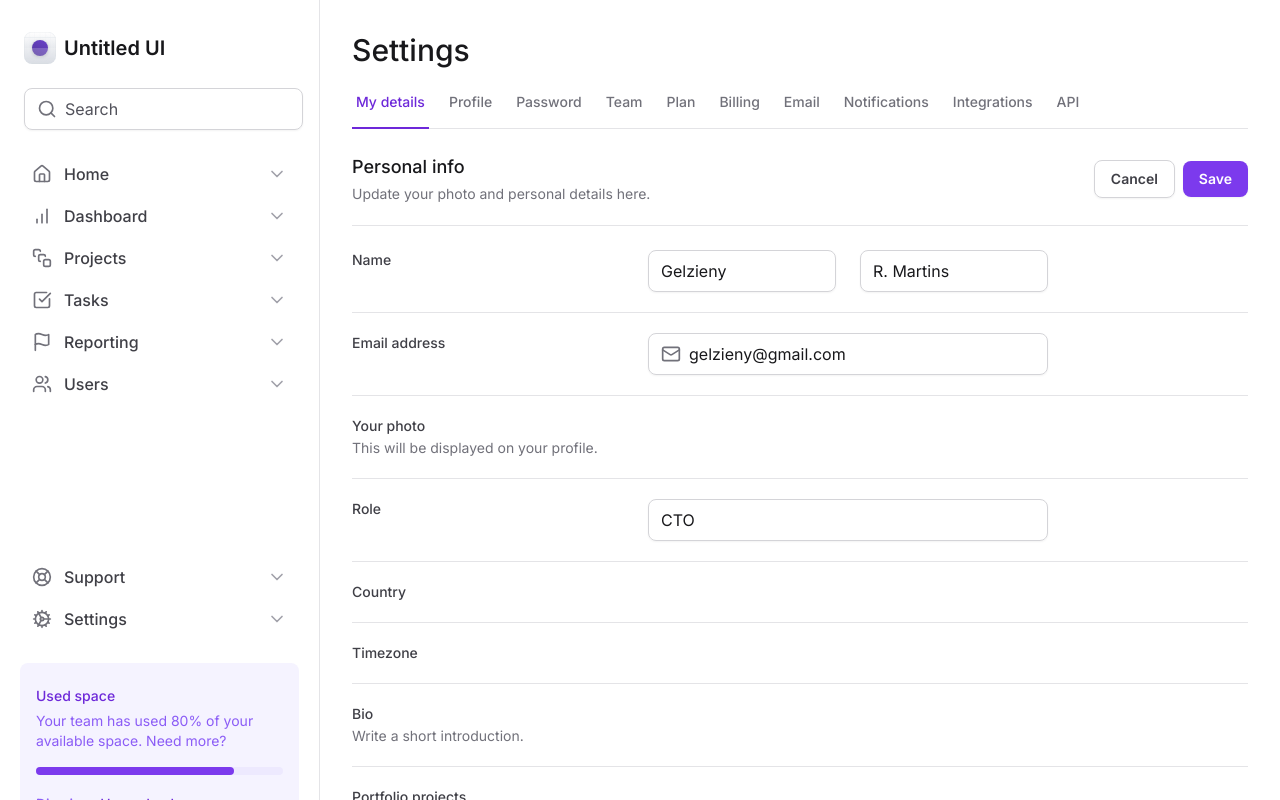
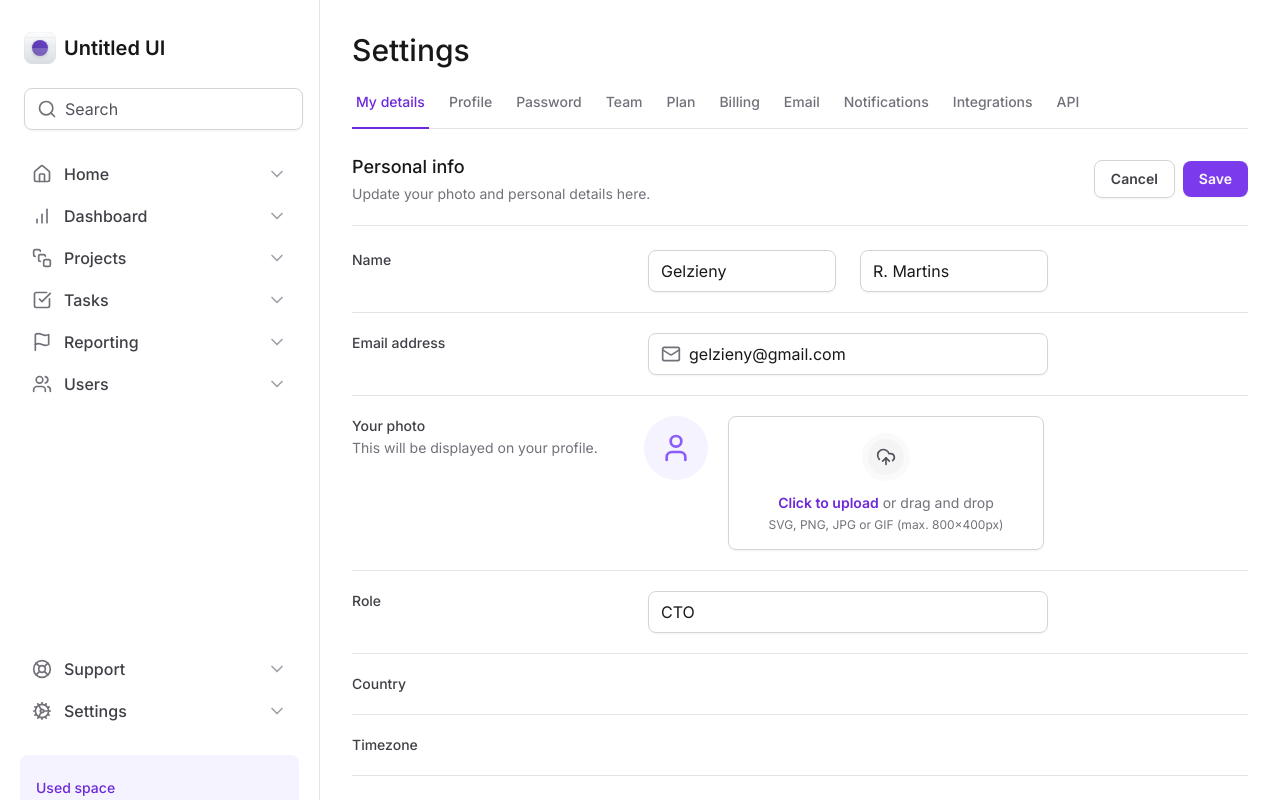
Before and after one commit to Gelzieny/tailwind-next, a Next.js app: page / in a window 1280 px wide. Shown: the top 800 px of the page. Built offline with nearby package versions, Linux system fonts and the light colour scheme.

Commit message:
Upload do Avatar

```diff
--- a/src/app/page.tsx
+++ b/src/app/page.tsx
@@ -1,6 +1,6 @@
 import { SettingsTabs } from '@/components/SettingsTabs'
 import * as Input from '@/components/Input'
-import { Mail } from 'lucide-react'
+import { Mail, UploadCloud, User } from 'lucide-react'
 
 export default function Home() {
   return (
@@ -73,7 +73,7 @@
           </div>
           <div className="grid grid-cols-form gap-3 pt-5">
             <label
-              htmlFor="email"
+              htmlFor="photo"
               className="text-sm font-medium text-zinc-700"
             >
               Your photo
@@ -81,7 +81,33 @@
                 This will be displayed on your profile.
               </span>
             </label>
-            <div />
+            <div className="flex items-start gap-5">
+              <div className="flex h-16 w-16 items-center justify-center rounded-full bg-violet-50">
+                <User className="h-8 w-8 text-violet-500" />
+              </div>
+
+              <label
+                htmlFor="photo"
+                className="group flex flex-1 cursor-pointer flex-col items-center gap-3 rounded-lg border border-zinc-300 px-6 py-4 text-center text-zinc-500 shadow-sm hover:border-violet-200 hover:bg-violet-25 hover:text-violet-500"
+              >
+                <div className="rounded-full border-6 border-zinc-50 bg-zinc-100 p-2 group-hover:border-violet-50 group-hover:bg-violet-100">
+                  <UploadCloud className="h-5 w-5 text-zinc-600 group-hover:text-violet-600" />
+                </div>
+
+                <div className="flex flex-col items-center gap-1">
+                  <span className="text-sm">
+                    <span className="font-semibold text-violet-700">
+                      Click to upload
+                    </span>{' '}
+                    or drag and drop
+                  </span>
+                  <span className="text-xs">
+                    SVG, PNG, JPG or GIF (max. 800x400px)
+                  </span>
+                </div>
+              </label>
+              <input type="file" className="sr-only" id="photo" />
+            </div>
           </div>
           <div className="grid grid-cols-form gap-3 pt-5">
             <label htmlFor="role" className="text-sm font-medium text-zinc-700">
--- a/tailwind.config.ts
+++ b/tailwind.config.ts
@@ -9,6 +9,14 @@
         profile: 'max-content 1fr min-content',
         form: 'minmax(7.5rem, 17.5rem) minmax(25rem, 1fr) minmax(0, 15rem)',
       },
+      borderWidth: {
+        6: '6px',
+      },
+      colors: {
+        violet: {
+          25: '#fcfaff',
+        },
+      },
     },
   },
   plugins: [],
```
